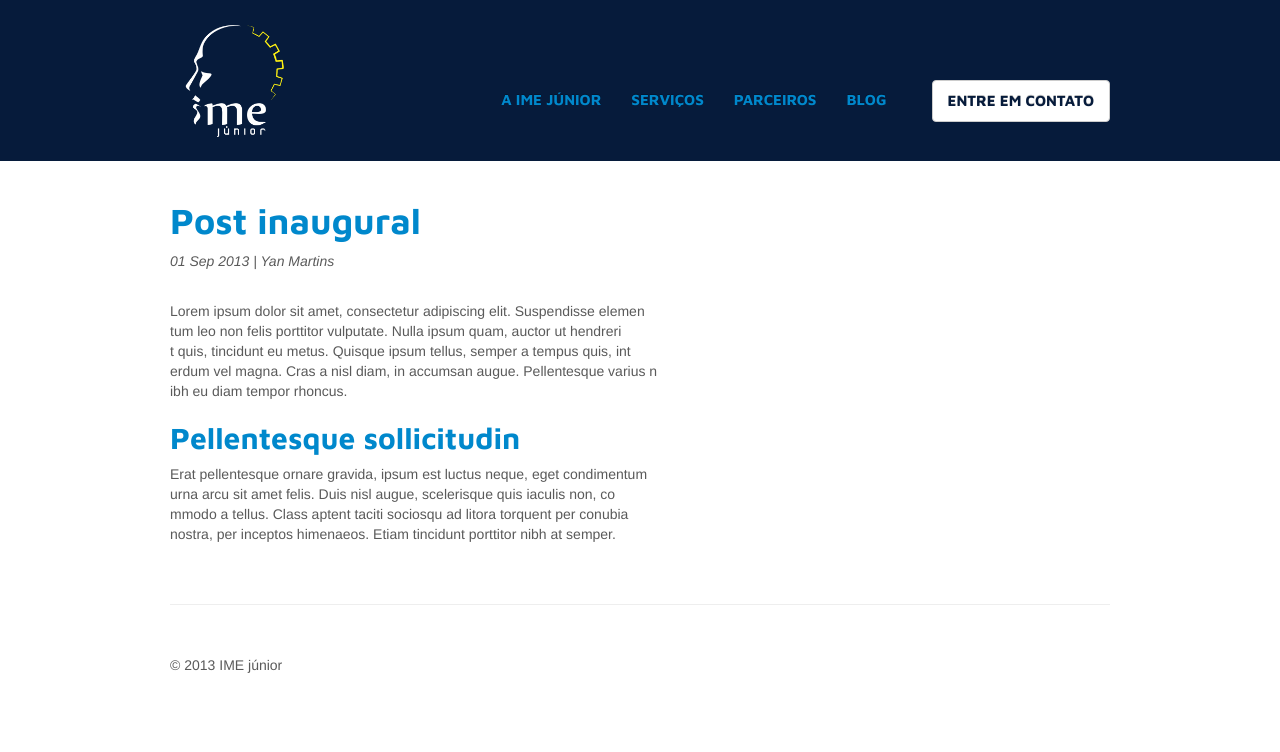
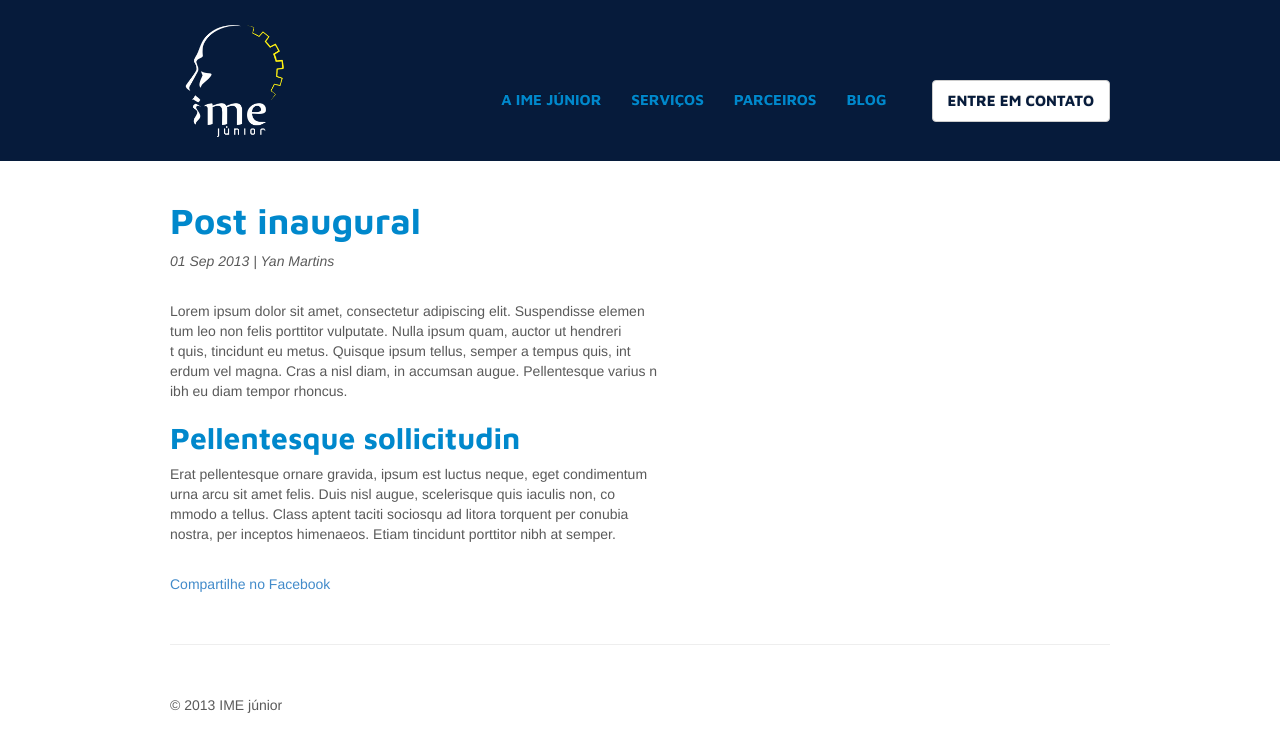
Before and after one commit to obiyankenobi/imejunior, a Jekyll site: the page built from _posts/2013-09-01-post-inaugural.md, in a window 1280 px wide. Shown: the top 752 px of the page. Built offline with Jekyll 4.4.1, drawn with Linux system fonts in a browser that asks for light colours; Markdown is read by kramdown in place of the engine named in the settings; some of the changed lines change nothing that is shown.

Commit message:
Adicionando links para facebook

```diff
--- a/_includes/footer.html
+++ b/_includes/footer.html
@@ -1,6 +1,8 @@
         <div class="container">
             <hr class="featurette-divider" />
-            <p>&copy; 2013 IME júnior</p>
+            <p class="pull-left">&copy; 2013 IME júnior</p>
+
+            <div class="fb-like pull-right" data-href="http://www.imejunior.com.br" data-width="450" data-show-faces="true" data-send="true"></div>
         </div>
 
 
@@ -22,5 +24,15 @@
             });
         </script>
 
+        <!--facebook script-->
+        <script>(function(d, s, id) {
+            var js, fjs = d.getElementsByTagName(s)[0];
+            if (d.getElementById(id)) return;
+                js = d.createElement(s); js.id = id;
+                js.src = "//connect.facebook.net/en_GB/all.js#xfbml=1&appId=102242106482893";
+                fjs.parentNode.insertBefore(js, fjs);
+            }(document, 'script', 'facebook-jssdk'));
+        </script>
+
     </body>
 </html>
--- a/_layouts/post.html
+++ b/_layouts/post.html
@@ -8,6 +8,17 @@
 
     {{ content }}
 
+    <br/>
+    <a href="#"
+        onclick="
+            window.open(
+                'https://www.facebook.com/sharer/sharer.php?u='+encodeURIComponent(location.href),
+                'facebook-share-dialog',
+                'width=626,height=436');
+                return false;">
+      Compartilhe no Facebook
+    </a>
+
 </div>
 
 {% include footer.html %}
```
